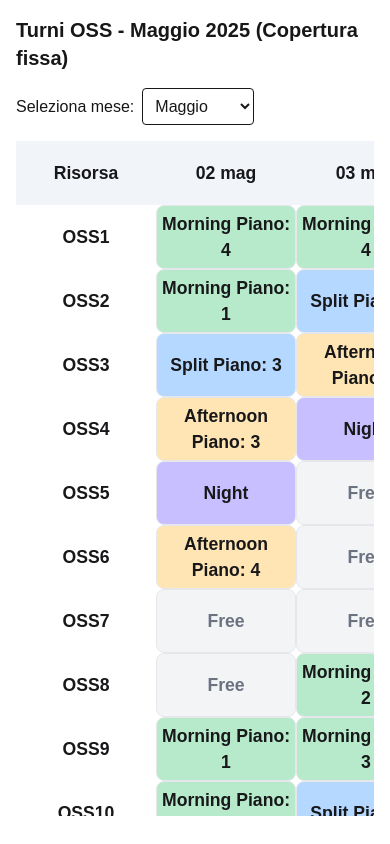
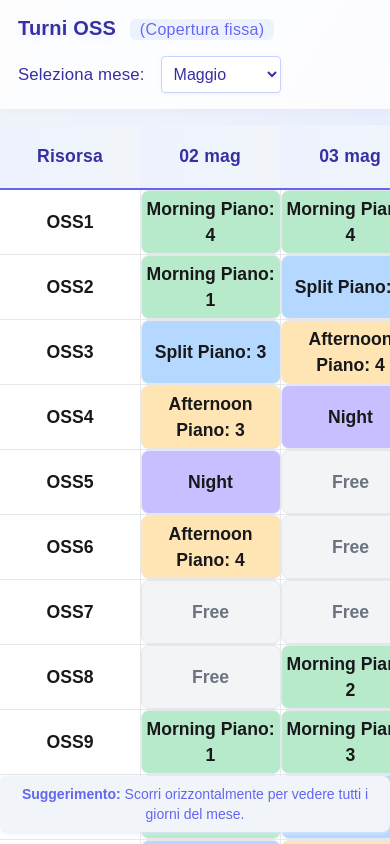
Before and after one commit to OscarC03/rsa-schedule, a Next.js app: page / in a window 390 px wide. Built offline with nearby package versions, Linux system fonts and the light colour scheme.

Commit message:
feat: Update layout and loading indicators for improved user experience

```diff
--- a/src/app/layout.tsx
+++ b/src/app/layout.tsx
@@ -13,8 +13,11 @@ const geistMono = Geist_Mono({
 });
 
 export const metadata: Metadata = {
-  title: "Opera Pia Garelli",
-  description: "Gestione Turni RSA",
+  title: "Opera Pia Garelli - Gestione Turni",
+  description: "Sistema di Gestione Turni per RSA",
+  icons: {
+    icon: '/favicon.ico',
+  },
 };
 
 export default function RootLayout({
@@ -23,11 +26,19 @@ export default function RootLayout({
   children: React.ReactNode;
 }>) {
   return (
-    <html lang="en">
+    <html lang="it">
+      <head>
+        <meta name="viewport" content="width=device-width, initial-scale=1.0, maximum-scale=1.0" />
+        <meta name="theme-color" content="#4f46e5" />
+        <link rel="preconnect" href="https://fonts.googleapis.com" />
+        <link rel="preconnect" href="https://fonts.gstatic.com" crossOrigin="" />
+      </head>
       <body
-        className={`${geistSans.variable} ${geistMono.variable} antialiased`}
+        className={`${geistSans.variable} ${geistMono.variable} antialiased bg-gray-50 min-h-screen`}
       >
-        {children}
+        <div className="flex flex-col min-h-screen">
+          {children}
+        </div>
       </body>
     </html>
   );
--- a/src/app/page.tsx
+++ b/src/app/page.tsx
@@ -669,17 +669,100 @@ export default function Page() {
   }
 
   if (isLoading)
-    return <div className="p-4">Caricamento in corso...</div>;
+    return (
+      <div
+        className="p-4 flex items-center justify-center min-h-[100vh] bg-gradient-to-br from-indigo-100 via-white to-blue-100"
+        style={{
+          fontSize: "1.3rem",
+          fontWeight: 600,
+          color: "#6366f1",
+          borderRadius: 0,
+          boxShadow: "none",
+          minHeight: "100vh",
+          height: "100vh",
+          width: "100vw",
+        }}
+      >
+        Caricamento in corso...
+      </div>
+    );
 
   return (
-    <div className="p-4 overflow-auto">
-      <h2 className="text-xl font-semibold mb-4">Turni OSS - Maggio 2025 (Copertura fissa)</h2>
+    <div
+      className="p-0 sm:p-0 overflow-auto"
+      style={{
+        background: "linear-gradient(120deg, #f1f5f9 0%, #e0e7ff 100%)",
+        minHeight: "100vh",
+        minWidth: "100vw",
+        height: "100vh",
+        width: "100vw",
+        borderRadius: 0,
+        boxShadow: "none",
+        margin: 0,
+        position: "fixed",
+        top: 0,
+        left: 0,
+        zIndex: 0,
+        display: "flex",
+        flexDirection: "column",
+      }}
+    >
+      <div
+        className="w-full flex flex-col sm:flex-row sm:items-center sm:justify-between gap-2 mb-4"
+        style={{
+          background: "rgba(255,255,255,0.85)",
+          borderRadius: 0,
+          padding: "16px 18px",
+          boxShadow: "0 2px 8px rgba(79,70,229,0.04)",
+          position: "relative",
+          zIndex: 2,
+        }}
+      >
+        <h2
+          className="text-xl sm:text-2xl font-semibold mb-2 sm:mb-0"
+          style={{
+            color: "#3730a3",
+            letterSpacing: "0.01em",
+            textShadow: "0 1px 0 #fff, 0 2px 8px #e0e7ff",
+            lineHeight: 1.2,
+          }}
+        >
+          Turni OSS <span style={{
+            fontWeight: 400,
+            fontSize: "1rem",
+            color: "#6366f1",
+            background: "#eef2ff",
+            borderRadius: 6,
+            padding: "2px 10px",
+            marginLeft: 8,
+            letterSpacing: "0.02em"
+          }}>(Copertura fissa)</span>
+        </h2>
         {/* ComboBox dei mesi */}
-      <div className="mb-4">
-        <label htmlFor="mese" className="mr-2 font-medium">Seleziona mese:</label>
+        <div className="flex items-center gap-2">
+          <label
+            htmlFor="mese"
+            className="mr-2 font-medium"
+            style={{
+              color: "#3730a3",
+              fontSize: "1.05rem",
+              letterSpacing: "0.01em"
+            }}
+          >
+            Seleziona mese:
+          </label>
           <select
             id="mese"
-          className="border rounded p-2"
+            className="border rounded p-2 focus:outline-none focus:ring-2 focus:ring-indigo-400 transition-all duration-150 text-base"
+            style={{
+              background: "#fff",
+              color: "#3730a3",
+              fontWeight: 500,
+              borderColor: "#c7d2fe",
+              minWidth: 120,
+              boxShadow: "0 1px 4px rgba(79,70,229,0.06)",
+              cursor: "pointer"
+            }}
             defaultValue={4}
             onChange={handleMonthChange}
           >
@@ -688,30 +771,62 @@ export default function Page() {
             ))}
           </select>
         </div>
+      </div>
+      <div style={{ flex: 1, minHeight: 0, minWidth: 0, display: "flex", flexDirection: "column" }}>
         {
-        !isTableLoading ?
+          !isTableLoading ? (
             <DndProvider backend={HTML5Backend}>
-            <div style={{ width: "100%", height: "80vh", background: "#fff" }}>
+              <div
+                style={{
+                  width: "100vw",
+                  height: "100%",
+                  background: "rgba(255,255,255,0.98)",
+                  borderRadius: 0,
+                  boxShadow: "none",
+                  overflow: "auto",
+                  padding: 0,
+                  margin: 0,
+                  flex: 1,
+                  minHeight: 0,
+                  minWidth: 0,
+                  display: "flex",
+                  flexDirection: "column",
+                }}
+              >
                 <TableVirtuoso
-                style={{ height: "100%", width: "100%" }}
+                  style={{
+                    height: "100%",
+                    width: "100vw",
+                    fontFamily: "inherit",
+                    fontSize: "1.05rem",
+                    background: "transparent",
+                  }}
                   data={rows}
                   fixedHeaderContent={() => (
                     <tr>
                       {columns.map((col, idx) => (
-                      <th key={col.key} style={{
+                        <th
+                          key={col.key}
+                          style={{
                             minWidth: CELL_WIDTH,
                             maxWidth: CELL_WIDTH,
                             width: CELL_WIDTH,
-                        background: "#f1f5f9",
+                            background: "linear-gradient(90deg, #eef2ff 0%, #f1f5f9 100%)",
                             position: idx === 0 ? "sticky" : undefined,
                             left: idx === 0 ? 0 : undefined,
                             zIndex: idx === 0 ? 2 : 1,
                             fontSize: "1.1rem",
                             fontWeight: 700,
-                        color: "#18181b",
+                            color: "#3730a3",
                             height: CELL_HEIGHT,
-                        textAlign: "center"
-                      }}>
+                            textAlign: "center",
+                            borderBottom: "2px solid #6366f1",
+                            borderTopLeftRadius: idx === 0 ? 0 : 0,
+                            borderTopRightRadius: idx === columns.length - 1 ? 0 : 0,
+                            boxShadow: idx === 0 ? "2px 0 8px #e0e7ff" : undefined,
+                            letterSpacing: "0.01em"
+                          }}
+                        >
                           {col.name}
                         </th>
                       ))}
@@ -719,11 +834,13 @@ export default function Page() {
                   )}
                   itemContent={(rowIdx, row) => (
                     columns.map((col, colIdx) => (
-                    <td key={col.key} style={{
+                      <td
+                        key={col.key}
+                        style={{
                           minWidth: CELL_WIDTH,
                           maxWidth: CELL_WIDTH,
                           width: CELL_WIDTH,
-                      background: colIdx === 0 ? "#fff" : undefined,
+                          background: colIdx === 0 ? "#fff" : "transparent",
                           position: colIdx === 0 ? "sticky" : undefined,
                           left: colIdx === 0 ? 0 : undefined,
                           zIndex: colIdx === 0 ? 1 : undefined,
@@ -731,8 +848,14 @@ export default function Page() {
                           height: CELL_HEIGHT,
                           textAlign: "center",
                           verticalAlign: "middle",
-                      overflow: "hidden"
-                    }}>
+                          overflow: "hidden",
+                          borderBottom: "1px solid #e5e7eb",
+                          borderRight: colIdx === columns.length - 1 ? "none" : "1px solid #e5e7eb",
+                          borderLeft: colIdx === 0 ? "none" : undefined,
+                          backgroundClip: "padding-box",
+                          transition: "background 0.2s"
+                        }}
+                      >
                         {col.render ? col.render(row, rowIdx) : row[col.key]}
                       </td>
                     ))
@@ -740,9 +863,47 @@ export default function Page() {
                 />
               </div>
             </DndProvider>
-          :
-          <div className="p-4">Caricamento in corso...</div>
+          ) : (
+            <div
+              className="p-4 flex items-center justify-center min-h-[40vh]"
+              style={{
+                fontSize: "1.2rem",
+                fontWeight: 600,
+                color: "#6366f1",
+                borderRadius: 0,
+                background: "#eef2ff",
+                boxShadow: "none",
+                minHeight: "100%",
+                height: "100%",
+                width: "100vw",
+              }}
+            >
+              Caricamento in corso...
+            </div>
+          )
         }
+        {/* Responsive helper for mobile */}
+        <div
+          className="block sm:hidden mt-4 text-sm text-center"
+          style={{
+            color: "#6366f1",
+            background: "#f1f5f9",
+            borderRadius: 8,
+            padding: "8px 12px",
+            margin: "0 auto",
+            maxWidth: 400,
+            fontWeight: 500,
+            boxShadow: "0 1px 4px #e0e7ff",
+            position: "absolute",
+            bottom: 12,
+            left: 0,
+            right: 0,
+            zIndex: 10,
+          }}
+        >
+          <span style={{ fontWeight: 700 }}>Suggerimento:</span> Scorri orizzontalmente per vedere tutti i giorni del mese.
+        </div>
+      </div>
     </div>
   );
 }
```
Lines whose indentation alone changed are shown as unchanged.
